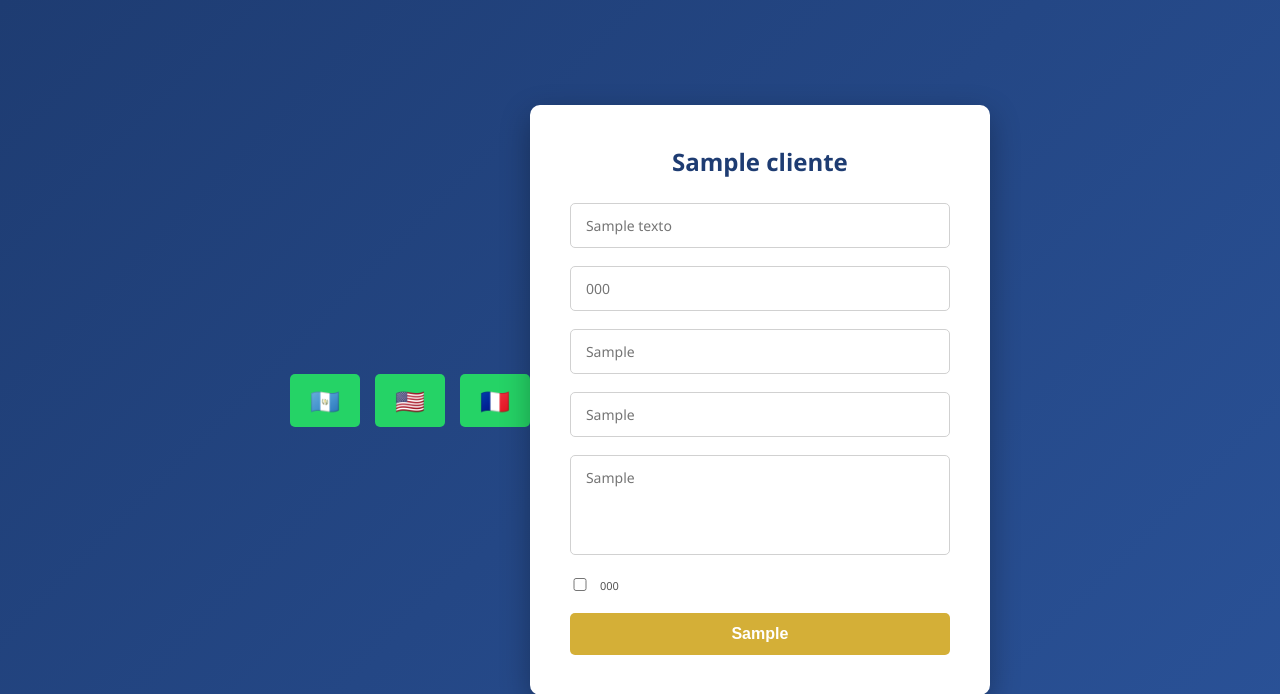
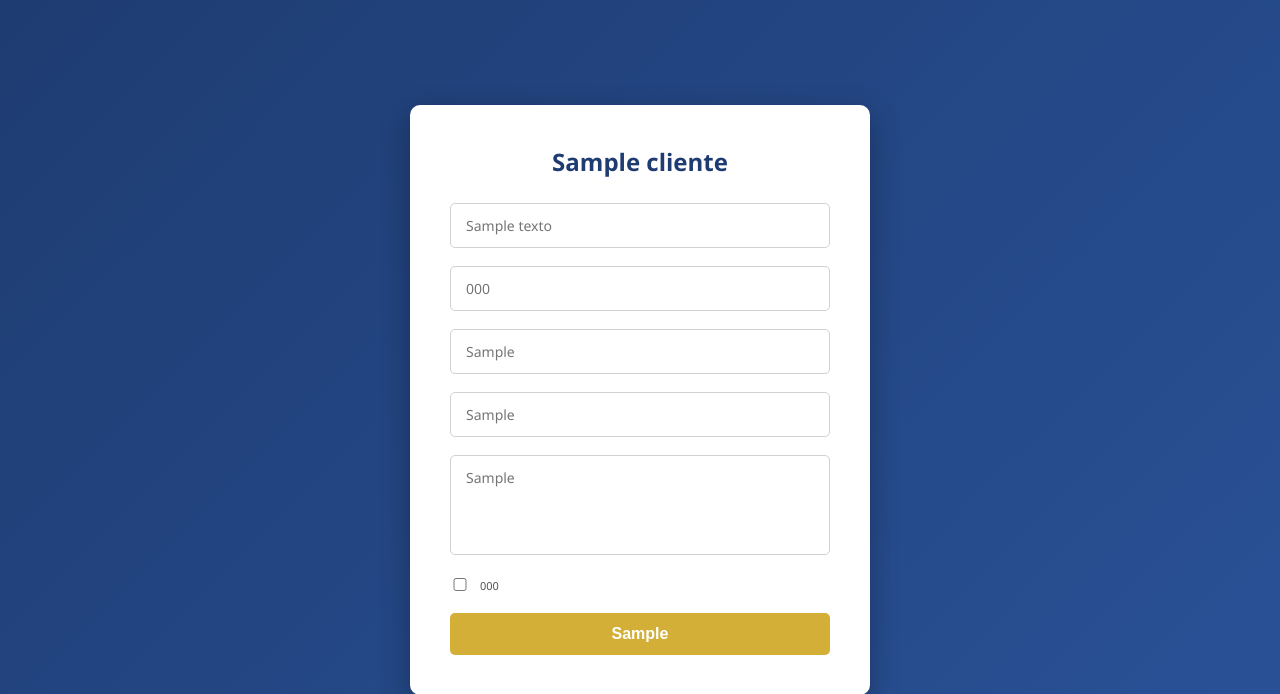
Before and after one commit to DG2028-2029/bot-inmobiliaria-v1, a Flask app: template templates/formulario.html in a window 1280 px wide. Shown: the top 694 px of the page. Run offline with Flask 3, Linux system fonts and the light colour scheme; the template is opened without the code that fills it: most values are stand-ins (such as "Sample title", 1, 10 or a date in 2020).

Commit message:
Update formulario.html

```diff
--- a/templates/formulario.html
+++ b/templates/formulario.html
@@ -4,30 +4,8 @@
     <meta charset="UTF-8">
     <title>{{ cliente.nombre }} | Registro</title>
     <link rel="stylesheet" href="{{ url_for('static', filename='css/estilos.css') }}">
-    <style>
-        .selector-idioma {
-            text-align: center;
-            margin-bottom: 20px;
-            display: flex;
-            justify-content: center;
-            gap: 15px;
-        }
-        .bandera {
-            font-size: 24px;
-            text-decoration: none;
-            transition: transform 0.2s;
-            display: inline-block;
-        }
-        .bandera:hover { transform: scale(1.3); }
-    </style>
 </head>
 <body>
-    <div class="selector-idioma">
-        <a href="{{ url_for('cambiar_idioma', lang='es', proximo='formulario', cliente_id=cliente.usuario) }}" class="bandera" title="Español">🇬🇹</a>
-        <a href="{{ url_for('cambiar_idioma', lang='en', proximo='formulario', cliente_id=cliente.usuario) }}" class="bandera" title="English">🇺🇸</a>
-        <a href="{{ url_for('cambiar_idioma', lang='fr', proximo='formulario', cliente_id=cliente.usuario) }}" class="bandera" title="Français">🇫🇷</a>
-    </div>
-
     {% if not enviado %}
     <form method="POST">
         <h2>{{ cliente.nombre }}</h2>
```
